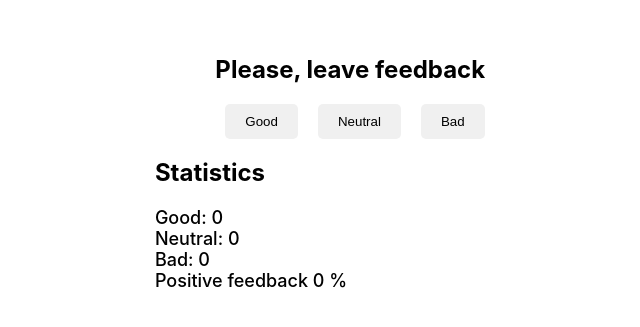
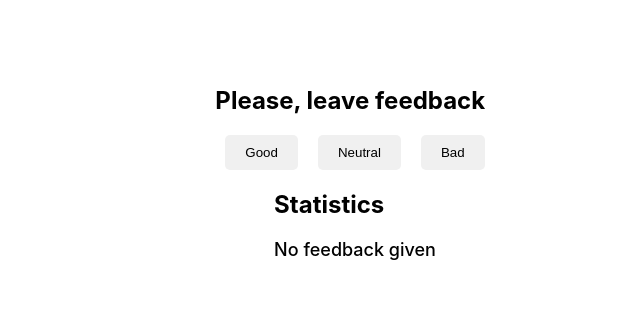
Before and after one commit to Saref111/goit-react-woolf-hw-02-feedback, a React (Create React App) app: page / in a window 1280 px wide. Shown: the part 237-564 px from the top of the page, without its empty margins (285-925 px from the left). Built offline with nearby package versions, Linux system fonts and the light colour scheme.

Commit message:
added empty state

```diff
--- a/src/components/Statistics/Statistics.jsx
+++ b/src/components/Statistics/Statistics.jsx
@@ -3,6 +3,11 @@ import React, {Component} from "react";
 import css from "./Statistics.module.scss";
 
 class Statistics extends Component {
+    isEmpty = () => {
+        const {good, neutral, bad} = this.props;
+        return good === 0 && neutral === 0 && bad === 0;
+    }
+
     render() {
         const {
             good,
@@ -10,7 +15,9 @@ class Statistics extends Component {
             bad,
             positivePercentage,
         } = this.props;
-        return (
+        return this.isEmpty() ? (
+            <label className={css.label}>No feedback given</label>
+        ) : (
             <>
                 <label className={css.label}>Good: {good}</label>
                 <label className={css.label}>Neutral: {neutral}</label>
```
